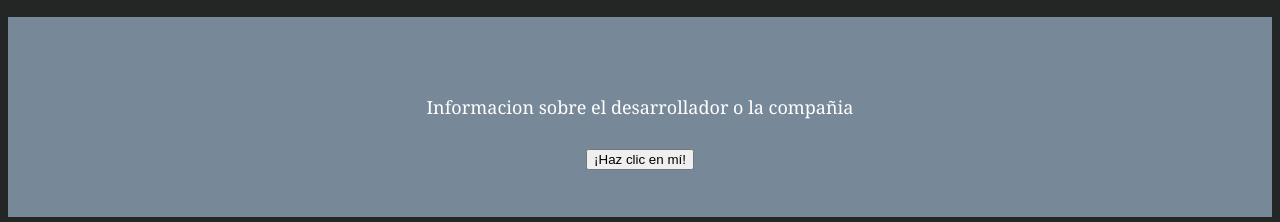
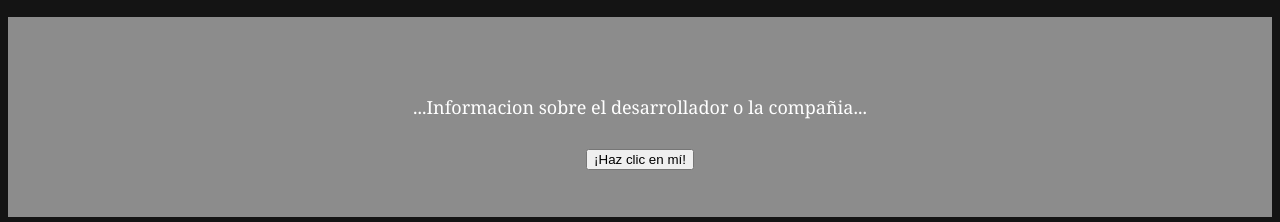
Before and after one commit to lRapurl/mi-primera-web, a plain HTML site: page index.html in a window 1280 px wide. Shown: the part 1215-1437 px from the top of the page. Drawn offline with Linux system fonts and the light colour scheme.

Commit message:
Modificación 2

```diff
--- a/index.html
+++ b/index.html
@@ -45,7 +45,7 @@
         </main>
 
       <footer>
-        <p>Informacion sobre el desarrollador o la compañia</p>
+        <p>...Informacion sobre el desarrollador o la compañia...</p>
         <button onClick="showAlert()" aria-label="Haz clic en mí">¡Haz clic en mí!</button>
       </footer>
 
--- a/styles.css
+++ b/styles.css
@@ -1,5 +1,5 @@
 body{
-    background-color: rgb(36, 38, 38);
+    background-color: rgb(20, 20, 20);
     color: rgb(255, 255, 255);
 }
 h1{
@@ -95,7 +95,7 @@ footer{
     flex-direction: column;
     align-items: center;
     justify-content: center;
-    background-color: lightslategray;
+    background-color: rgb(140, 140, 140);
     min-height: 200px;
     text-align: center;
     width: 100%;
```
Also changed, not shown: about.html (+1 -1 lines), contact.html (+1 -1 lines), services.html (+1 -1 lines).
